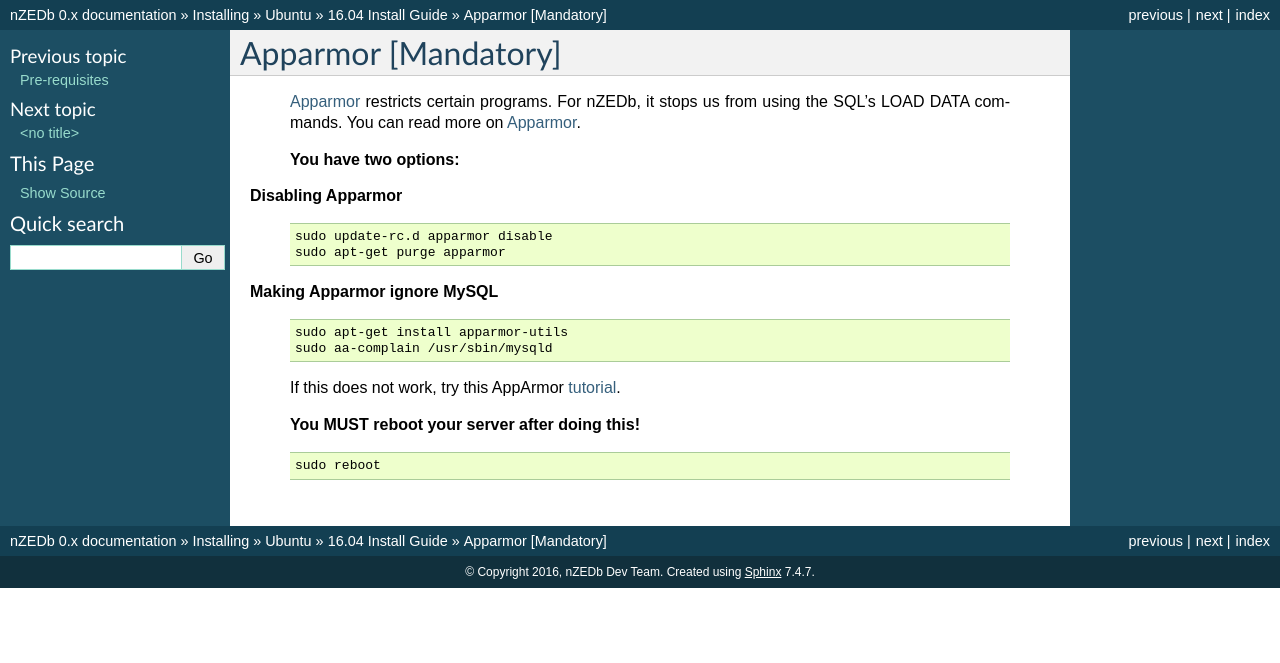
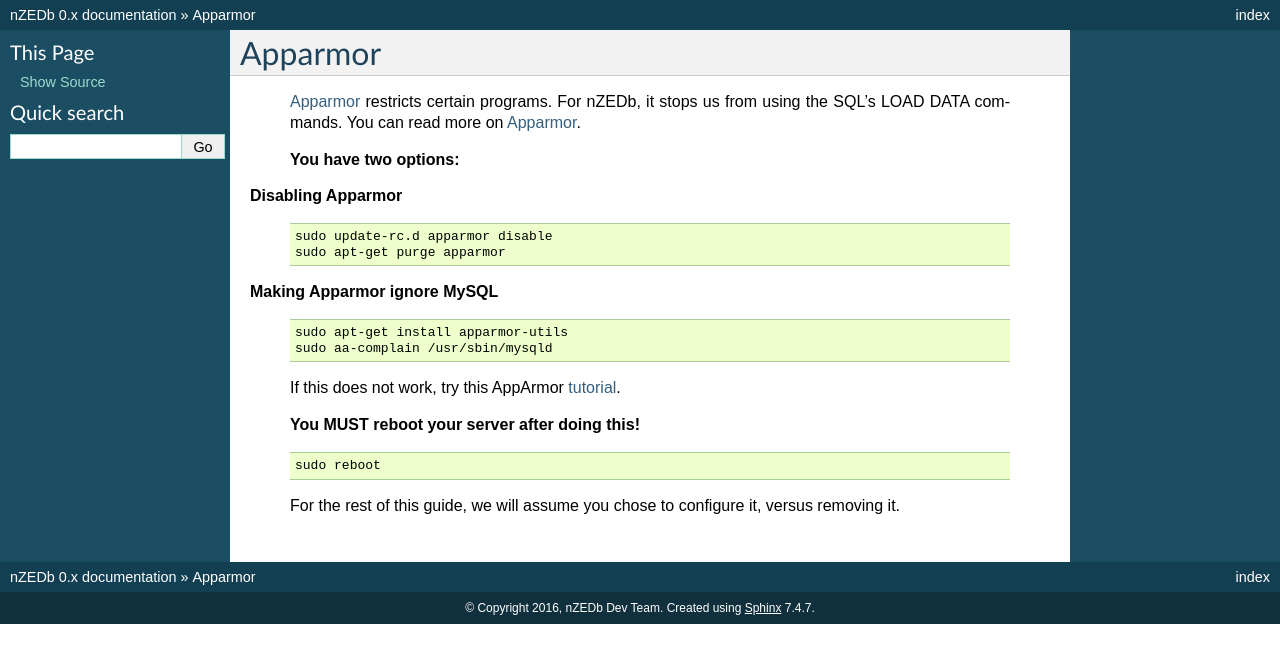
Before and after one commit to nZEDb/nZEDb_Docs, a Sphinx documentation site: the page built from source/guides/installing/ubuntu/16.04/apparmor.rst, in a window 1280 px wide. Shown: the top 663 px of the page. Built offline with Sphinx 7.4.7, drawn with Linux system fonts in a browser that asks for light colours; pages that are not in the unit, such as notebooks, are missing from menus.

Commit message:
Format fixes.

```diff
--- a/source/guides/installing/composer.rst
+++ b/source/guides/installing/composer.rst
@@ -1,3 +1,5 @@
+.. _composerguide:
+
 .. _Composer: https://getcomposer.org/doc/00-intro.md#globally
 .. _Contributing: https://github.com/nZEDb/nZEDb/wiki/Contributing-Code-For-Beginners-to-Git(hub)
 
--- a/source/guides/installing/ubuntu/16.04/apparmor.rst
+++ b/source/guides/installing/ubuntu/16.04/apparmor.rst
@@ -4,7 +4,7 @@
 
 
 
-Apparmor [Mandatory]
+Apparmor
 --------------------
 
  Apparmor_ restricts certain programs. For nZEDb, it stops us from using the SQL's LOAD DATA commands.  You can read more on Apparmor_.
@@ -37,3 +37,5 @@
  .. code:: bash
 
   sudo reboot
+
+ For the rest of this guide, we will assume you chose to configure it, versus removing it.
--- a/source/guides/installing/ubuntu/16.04/basics.rst
+++ b/source/guides/installing/ubuntu/16.04/basics.rst
@@ -1,5 +1,3 @@
-.. _prerequisites:
-
 Pre-requisites
 --------------
 
--- a/source/guides/installing/ubuntu/16.04/nzedb.rst
+++ b/source/guides/installing/ubuntu/16.04/nzedb.rst
@@ -35,7 +35,7 @@
 
 
 
-  .. include:: Guides:-composer.rest
+  :ref: `composerguide`
 
 
   .. sectnum::
--- a/source/index.rst
+++ b/source/index.rst
@@ -11,7 +11,6 @@
    :maxdepth: 3
 
    introduction
-   guides/installing/installing
-   guides/general/general
+   guides/guides
    license
    help
```
Also changed, not shown: source/guides/installing/ubuntu/16.04/index.rst (+8 -10 lines).
